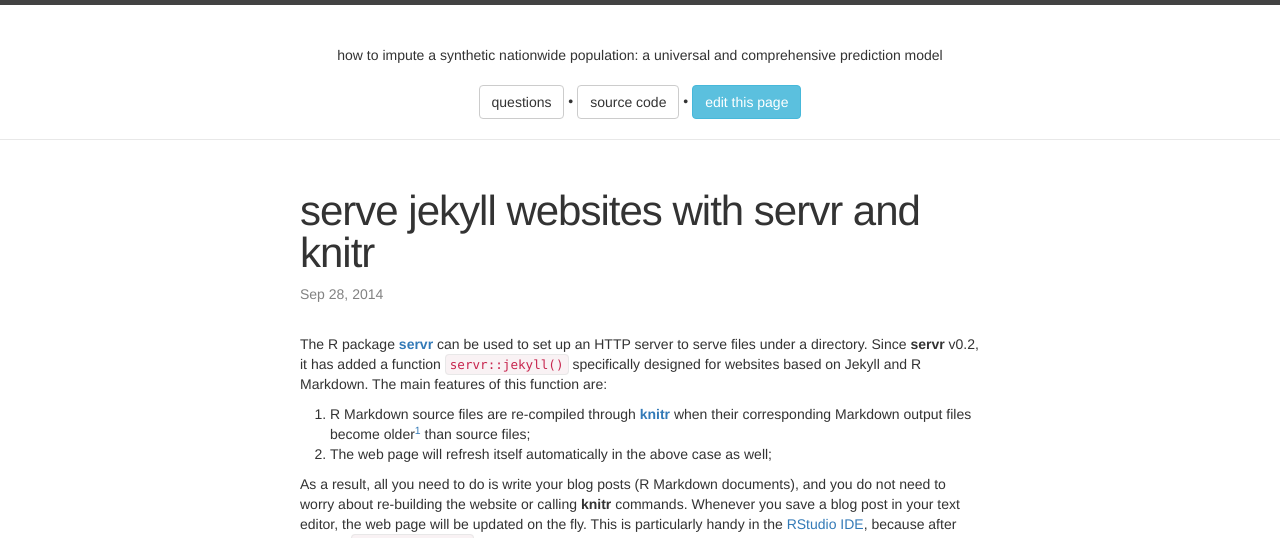
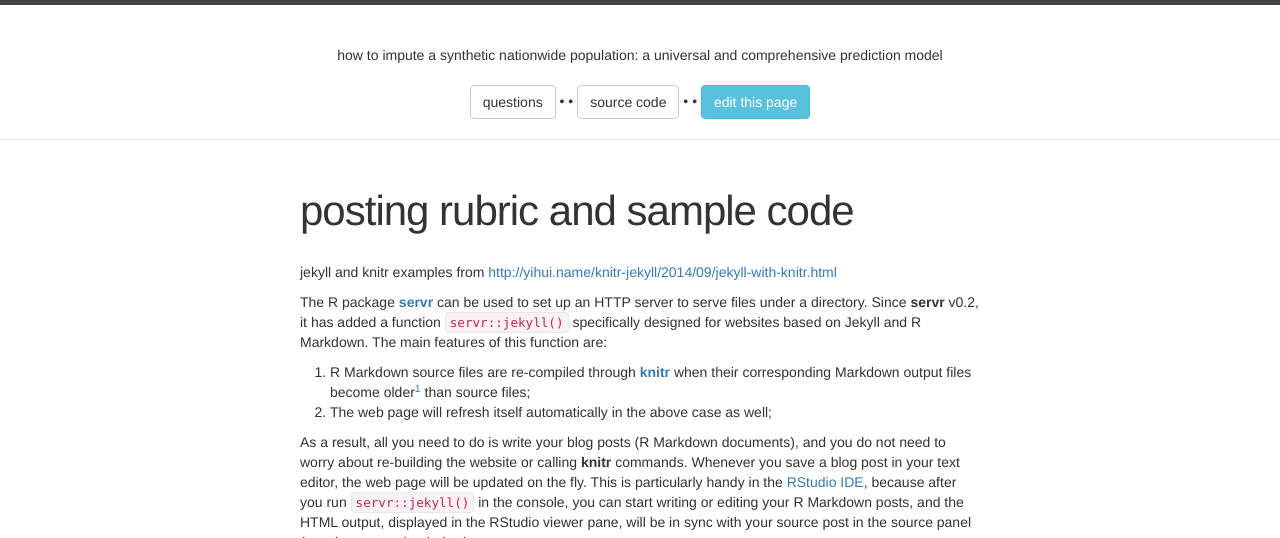
Before and after one commit to impunation/impunation.github.io, a Jekyll site: the page built from _posts/2014-09-28-jekyll-with-knitr.md, in a window 1280 px wide and 900 px high, cut to the strip 0-538 px from the top of the window. Built offline with Jekyll 4.4.1, drawn with Linux system fonts in a browser that asks for light colours.

Commit message:
no dates in posts

```diff
--- a/_includes/header.html
+++ b/_includes/header.html
@@ -14,9 +14,9 @@
 
 	<br><br>
 
-	<a class="btn btn-default" href="{{ site.baseurl }}/">questions</a> •
+	<a class="btn btn-default" href="{{ site.baseurl }}/">questions</a> • •
 
-	<a class="btn btn-default" href="https://github.com/impunation">source code</a> •
+	<a class="btn btn-default" href="https://github.com/impunation">source code</a> • •
 
 	<a class="btn btn-info" href="https://github.com/impunation/impunation.github.io/edit/master/{{page.path}}">edit this page</a>
 
--- a/_layouts/post.html
+++ b/_layouts/post.html
@@ -5,7 +5,7 @@
 
   <header class="post-header">
     <h1 class="post-title" itemprop="name headline">{{ page.title }}</h1>
-    <p class="post-meta"><time datetime="{{ page.date | date_to_xmlschema }}" itemprop="datePublished">{{ page.date | date: "%b %-d, %Y" }}</time>{% if page.author %} • <span itemprop="author" itemscope itemtype="http://schema.org/Person"><span itemprop="name">{{ page.author }}</span></span>{% endif %}</p>
+    <p class="post-meta">{% if page.author %} • <span itemprop="author" itemscope itemtype="http://schema.org/Person"><span itemprop="name">{{ page.author }}</span></span>{% endif %}</p>
   </header>
 
   <div class="post-content" itemprop="articleBody">
--- a/_posts/2014-09-28-jekyll-with-knitr.md
+++ b/_posts/2014-09-28-jekyll-with-knitr.md
@@ -1,9 +1,13 @@
 ---
 layout: post
-title:  "serve jekyll websites with servr and knitr"
+title:  "posting rubric and sample code"
 categories: [jekyll, rstats]
 tags: [knitr, servr, httpuv, websocket]
 ---
+
+jekyll and knitr examples from [http://yihui.name/knitr-jekyll/2014/09/jekyll-with-knitr.html](http://yihui.name/knitr-jekyll/2014/09/jekyll-with-knitr.html)
+
+
 
 The R package [**servr**](https://github.com/yihui/servr) can be used to set up an HTTP server to serve files under a directory. Since **servr** v0.2, it has added a function `servr::jekyll()` specifically designed for websites based on Jekyll and R Markdown. The main features of this function are:
 
```
Also changed, not shown: 2 other files.
